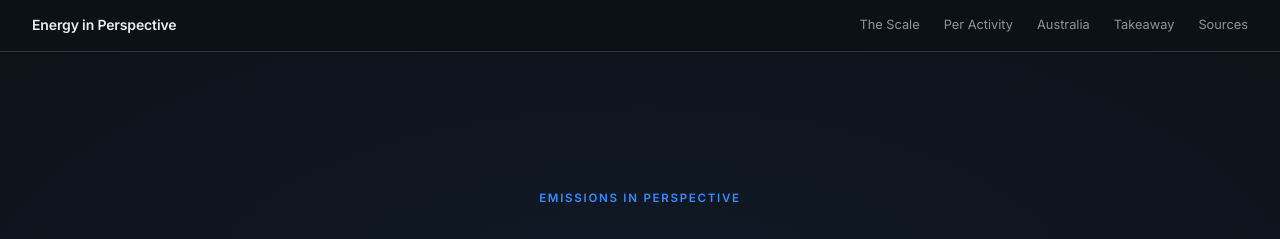
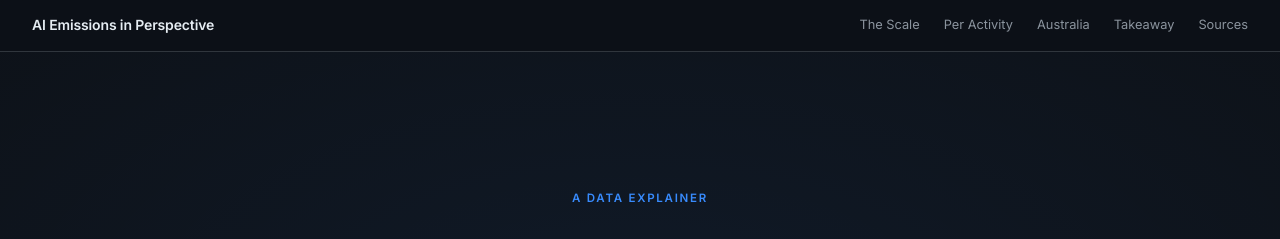
Before and after one commit to aussiedatagal/energy, a React (Vite) app: page / in a window 1280 px wide. Shown: the top 239 px of the page. Built offline with nearby package versions, Linux system fonts and the light colour scheme.

Commit message:
Rename page, add share image

```diff
--- a/index.html
+++ b/index.html
@@ -3,13 +3,17 @@
   <head>
     <meta charset="UTF-8" />
     <meta name="viewport" content="width=device-width, initial-scale=1.0" />
-    <title>How big is AI’s carbon footprint? | Energy in Perspective</title>
+    <title>How big is AI’s carbon footprint? | AI Emissions in Perspective</title>
     <meta name="description" content="AI’s emissions next to everyday things and other industries, per use and per year, with an exact quote and link behind every number." />
     <meta property="og:type" content="website" />
     <meta property="og:url" content="https://aussiedatagal.github.io/energy/" />
     <meta property="og:title" content="How big is AI’s carbon footprint?" />
     <meta property="og:description" content="AI’s emissions next to everyday things and other industries, per use and per year, with an exact quote and link behind every number." />
-    <meta name="twitter:card" content="summary" />
+    <meta property="og:image" content="https://aussiedatagal.github.io/energy/og-image.png" />
+    <meta property="og:image:width" content="1200" />
+    <meta property="og:image:height" content="630" />
+    <meta property="og:image:alt" content="Bar chart: every ChatGPT prompt for a year, 142,000 t CO₂e. One Formula 1 season, 188,732 t. One aluminium smelter, 7.9 million t." />
+    <meta name="twitter:card" content="summary_large_image" />
     <link rel="icon" href="/energy/favicon.svg" type="image/svg+xml" />
     <link rel="preconnect" href="https://fonts.googleapis.com">
     <link href="https://fonts.googleapis.com/css2?family=Inter:ital,wght@0,300;0,400;0,500;0,600;0,700;1,400&display=swap" rel="stylesheet">
--- a/noscript-plugin.ts
+++ b/noscript-plugin.ts
@@ -93,7 +93,7 @@ function buildHtml(): string {
 
   return `<div id="static-fallback">
   <nav class="ns-nav">
-    <strong>Energy in Perspective</strong>
+    <strong>AI Emissions in Perspective</strong>
     <a href="#ns-sectors">Sectors</a>
     <a href="#ns-comparison">Per activity</a>
     <a href="#ns-takeaway">Takeaway</a>
--- a/src/App.tsx
+++ b/src/App.tsx
@@ -25,7 +25,7 @@ export function App() {
   return (
     <>
       <nav className="topnav">
-        <span className="nav-brand">Energy in Perspective</span>
+        <span className="nav-brand">AI Emissions in Perspective</span>
         <div className="nav-links">
           <a href="#big-picture">The Scale</a>
           <a href="#comparison">Per Activity</a>
--- a/src/data/copy.ts
+++ b/src/data/copy.ts
@@ -5,7 +5,7 @@ const gt = (id: string) => +(byId(id).value / 1e12).toFixed(1);
 const kt = (id: string) => (Math.round(byId(id).value / 1e6) * 1000).toLocaleString('en-AU');
 
 export const HERO = {
-  eyebrow: 'Emissions in perspective',
+  eyebrow: 'A data explainer',
   title: 'How big is AI’s carbon footprint?',
   lines: [
     'Here it is next to everyday things and other industries, per use and per year, with a source for every number.',
--- a/src/data/csteps.ts
+++ b/src/data/csteps.ts
@@ -88,7 +88,7 @@ const ITEMS: Item[] = [
       ],
       calc: `${chatgptWh} Wh × 458 g CO₂e/kWh`,
       result: `${kg(fromWh(chatgptWh) * 1000)} g CO₂e`,
-      note: `GPT-5 is the default ChatGPT model family. This is an independent measurement of GPT-5 (Jegham et al., a preprint) that includes data centre cooling; OpenAI hasn't published figures for newer versions. A long question with heavy reasoning uses about 50 times more (33.8 Wh). Other published figures: OpenAI's own average of 0.34 Wh (June 2025) and Google's median Gemini prompt of 0.24 Wh. Mistral's 1.14 g is a full life-cycle figure that also counts the manufacture of the hardware. None of these per-question figures include training. ${GRID_NOTE}`,
+      note: `GPT-5 is the default ChatGPT model family. This is an independent measurement of GPT-5 (Jegham et al., 2025) that includes data centre cooling. OpenAI hasn't published figures for newer versions. A long question with heavy reasoning uses about 50 times more (33.8 Wh). Other published figures: OpenAI's own average of 0.34 Wh (June 2025) and Google's median Gemini prompt of 0.24 Wh. Mistral's 1.14 g is a full life-cycle figure that also counts the manufacture of the hardware. None of these per-question figures include training. ${GRID_NOTE}`,
     },
   },
   {
@@ -326,7 +326,7 @@ const ITEMS: Item[] = [
         },
       ],
       result: '3.0 kg CO₂e',
-      note: 'From a commercial life-cycle model (10,000 simulations), not a peer-reviewed study. Its middle 80% of results range from 2.1 to 4.1 kg.',
+      note: 'From a life-cycle model run 10,000 times. Its middle 80% of results range from 2.1 to 4.1 kg.',
     },
   },
   {
@@ -443,7 +443,7 @@ const ITEMS: Item[] = [
       ],
       calc: '5 m³ × 350 kg (middle of the range)',
       result: '1,750 kg CO₂ (range 1,000 to 2,500 kg)',
-      note: 'Depends on the mix. Source is a life-cycle software company’s guide.',
+      note: 'Depends on the concrete mix.',
     },
   },
   {
@@ -600,7 +600,7 @@ const ITEMS: Item[] = [
         { source: SRC.llama, text: '**Model Release Date:** July 23, 2024.' },
       ],
       result: '11,390 t CO₂e',
-      note: 'Meta trained three sizes for this release; the largest (405B) was 8,930 t of the total. “Location-based” means using the local grid’s emissions. Meta reports 0 t after buying renewable energy to match. This is a one-off cost for one release, not a yearly cost.',
+      note: 'Meta trained three sizes for this release. The largest (405B) was 8,930 t of the total. “Location-based” means using the local grid’s emissions. Meta reports 0 t after buying renewable energy to match. It is a one-off cost for one release.',
     },
   },
   {
```
Also changed, not shown: public/og-image.png (added).
